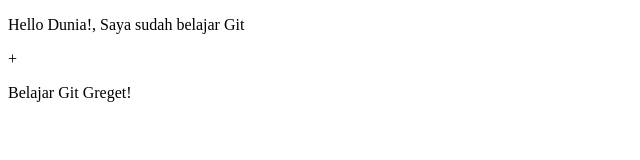
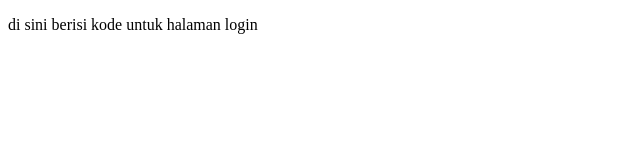
Before and after one commit to suryamdk12/suryamdk12, a plain HTML site: page index.html in a window 1280 px wide. Shown: the whole page, without its empty margins (0-640 px from the left). Drawn offline with Linux system fonts and the light colour scheme.

Commit message:
Upload data ke github

```diff
--- a/index.html
+++ b/index.html
@@ -5,7 +5,7 @@
         <title>Belajar Git - Project 01</title>
     </head>
     <body>
-        <p>Hello Dunia!, Saya sudah belajar Git</p>
-+       <p>Belajar Git Greget!</p>
+        <p>di sini berisi kode untuk halaman login<p>
+
     </body>
 </html>
```
